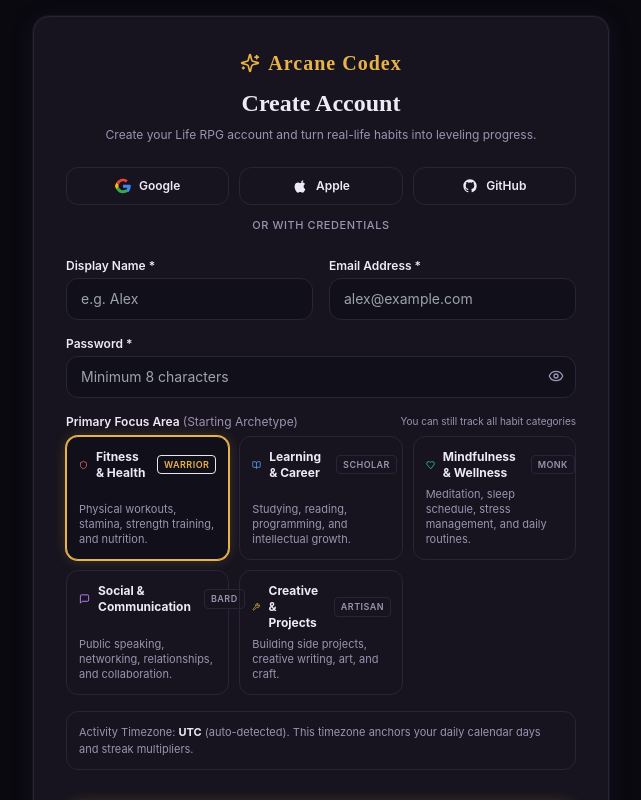
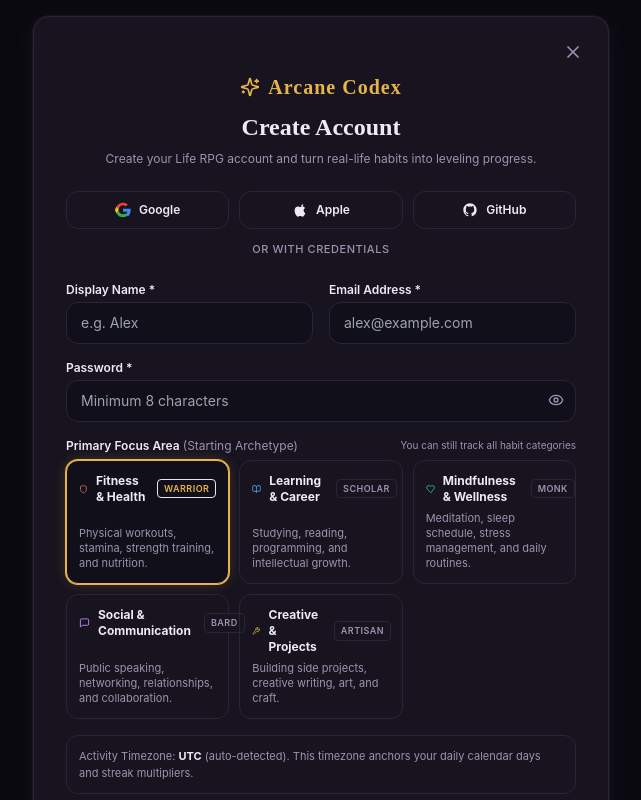
Before and after one commit to pankajjoshi-07/FALLBACK, a Next.js app: page /register in a window 1280 px wide. Shown: the top 800 px of the page, without its empty margins (319-960 px from the left). Built offline with nearby package versions, Linux system fonts and the light colour scheme; no server answers.

Commit message:
feat(auth): add cross close button to login and register cards

```diff
--- a/src/app/(auth)/login/page.tsx
+++ b/src/app/(auth)/login/page.tsx
@@ -4,7 +4,7 @@ import React, { useState } from "react";
 import Link from "next/link";
 import { useRouter } from "next/navigation";
 import { useSignIn } from "@clerk/nextjs/legacy";
-import { Sparkles, Eye, EyeOff, Loader2 } from "lucide-react";
+import { Sparkles, Eye, EyeOff, Loader2, X } from "lucide-react";
 import { OAuthButtons } from "@/components/auth/OAuthButtons";
 
 export default function LoginPage() {
@@ -55,6 +55,15 @@ export default function LoginPage() {
       <div className="absolute top-1/4 left-1/2 -translate-x-1/2 -translate-y-1/2 w-96 h-96 bg-gold/10 rounded-full blur-3xl pointer-events-none" />
 
       <div className="max-w-md w-full rounded-2xl border border-border bg-panel p-8 shadow-panel relative z-10 space-y-6">
+        {/* Close Button to return to home page */}
+        <Link
+          href="/"
+          aria-label="Close and return to home page"
+          className="absolute top-4 right-4 p-2 rounded-xl text-foreground-muted hover:text-foreground hover:bg-secondary/80 border border-transparent hover:border-border transition-all duration-200 active:scale-95 group"
+        >
+          <X className="w-5 h-5 text-foreground-muted group-hover:text-gold transition-colors" />
+        </Link>
+
         <div className="text-center space-y-2">
           <Link href="/" className="inline-flex items-center gap-2 text-gold font-heading font-bold text-xl tracking-wider hover:opacity-90 transition-opacity">
             <Sparkles className="w-5 h-5" />
--- a/src/app/(auth)/register/page.tsx
+++ b/src/app/(auth)/register/page.tsx
@@ -15,6 +15,7 @@ import {
   Wrench,
   Loader2,
   MailCheck,
+  X,
 } from "lucide-react";
 import { OAuthButtons } from "@/components/auth/OAuthButtons";
 import { cn } from "@/lib/utils";
@@ -173,6 +174,15 @@ export default function RegisterPage() {
       <div className="absolute top-1/4 left-1/2 -translate-x-1/2 -translate-y-1/2 w-96 h-96 bg-gold/10 rounded-full blur-3xl pointer-events-none" />
 
       <div className="max-w-xl w-full rounded-2xl border border-border bg-panel p-8 shadow-panel relative z-10 space-y-6">
+        {/* Close Button to return to home page */}
+        <Link
+          href="/"
+          aria-label="Close and return to home page"
+          className="absolute top-4 right-4 p-2 rounded-xl text-foreground-muted hover:text-foreground hover:bg-secondary/80 border border-transparent hover:border-border transition-all duration-200 active:scale-95 group"
+        >
+          <X className="w-5 h-5 text-foreground-muted group-hover:text-gold transition-colors" />
+        </Link>
+
         <div className="text-center space-y-2">
           <Link href="/" className="inline-flex items-center gap-2 text-gold font-heading font-bold text-xl tracking-wider hover:opacity-90 transition-opacity">
             <Sparkles className="w-5 h-5" />
```
